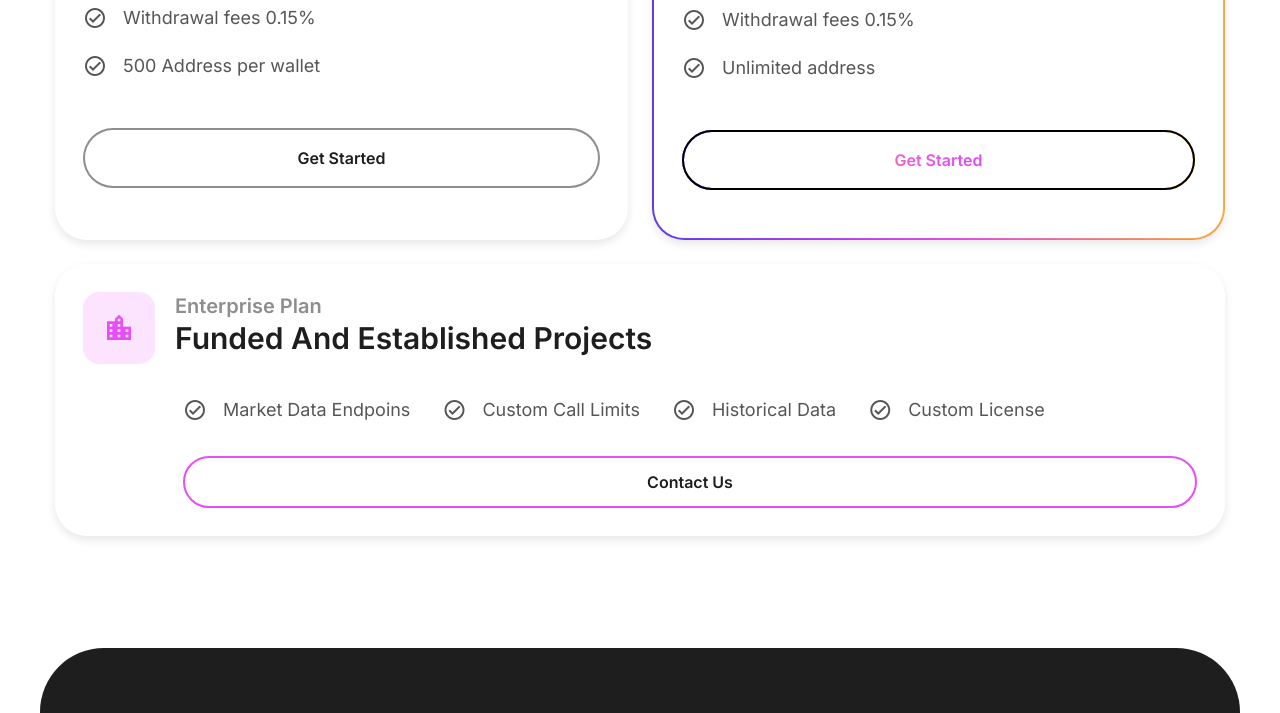
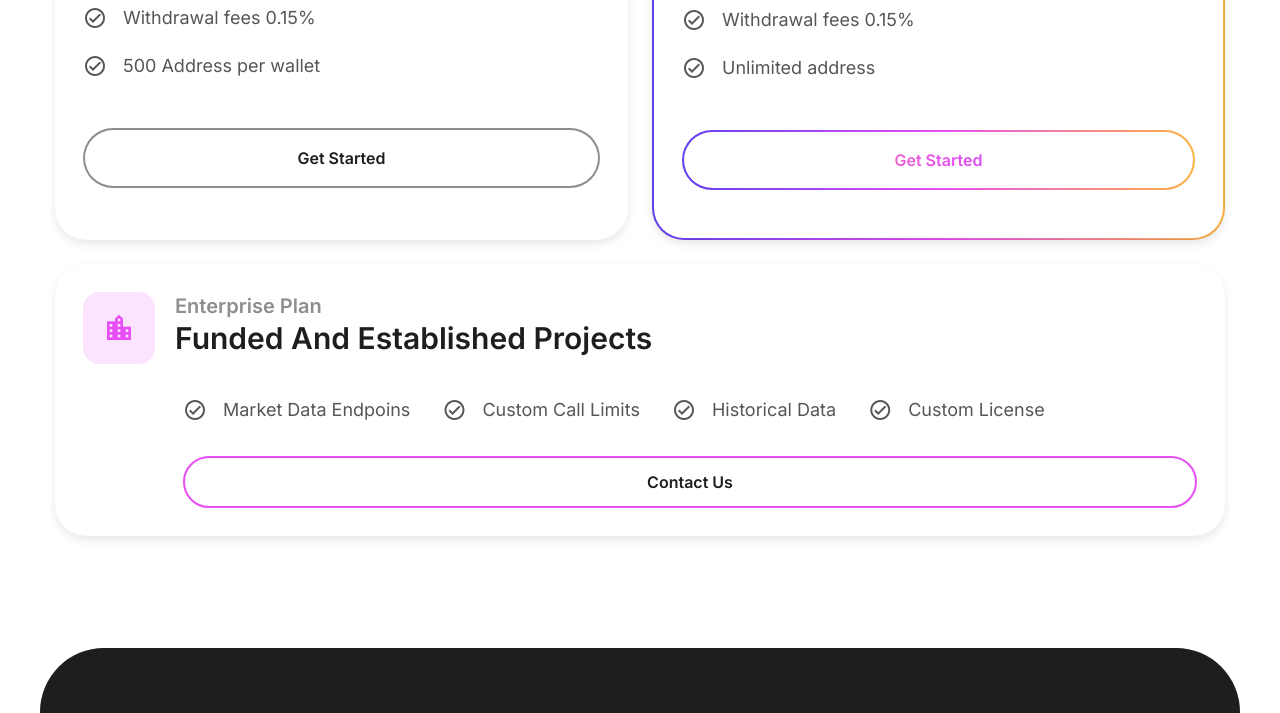
Before and after one commit to tuanvu2000/nioPayLandingPage, a plain HTML site: page api.html in a window 1280 px wide. Shown: the part 3040-3753 px from the top of the page. Drawn offline with nearby package versions, Linux system fonts and the light colour scheme.

Commit message:
fix border

```diff
--- a/api.html
+++ b/api.html
@@ -17,6 +17,11 @@
         <link rel="stylesheet" href="https://unpkg.com/aos@next/dist/aos.css" />
         <script src="https://cdn.tailwindcss.com"></script>
         <script src="./customStyle.js"></script>
+        <style>
+            #border-custom {
+                border-color: transparent;
+            }
+        </style>
     </head>
     <body>
         <div class="container mx-auto w-full">
@@ -437,7 +442,7 @@
                             </li>
                         </ul>
                         <div class="custom__bg">
-                            <div class="bg-clip-padding border-2 border-transparent bg-white rounded-[32px] hover:opacity-75">
+                            <div id="border-custom" class="bg-clip-padding border-2 border-transparent bg-white rounded-[32px] hover:opacity-75">
                                 <div class="custom__gradient-text">
                                     <button class="py-4 font-semibold w-full rounded-[2rem] transition duration-200 lg:py-3">
                                         Get Started
```
